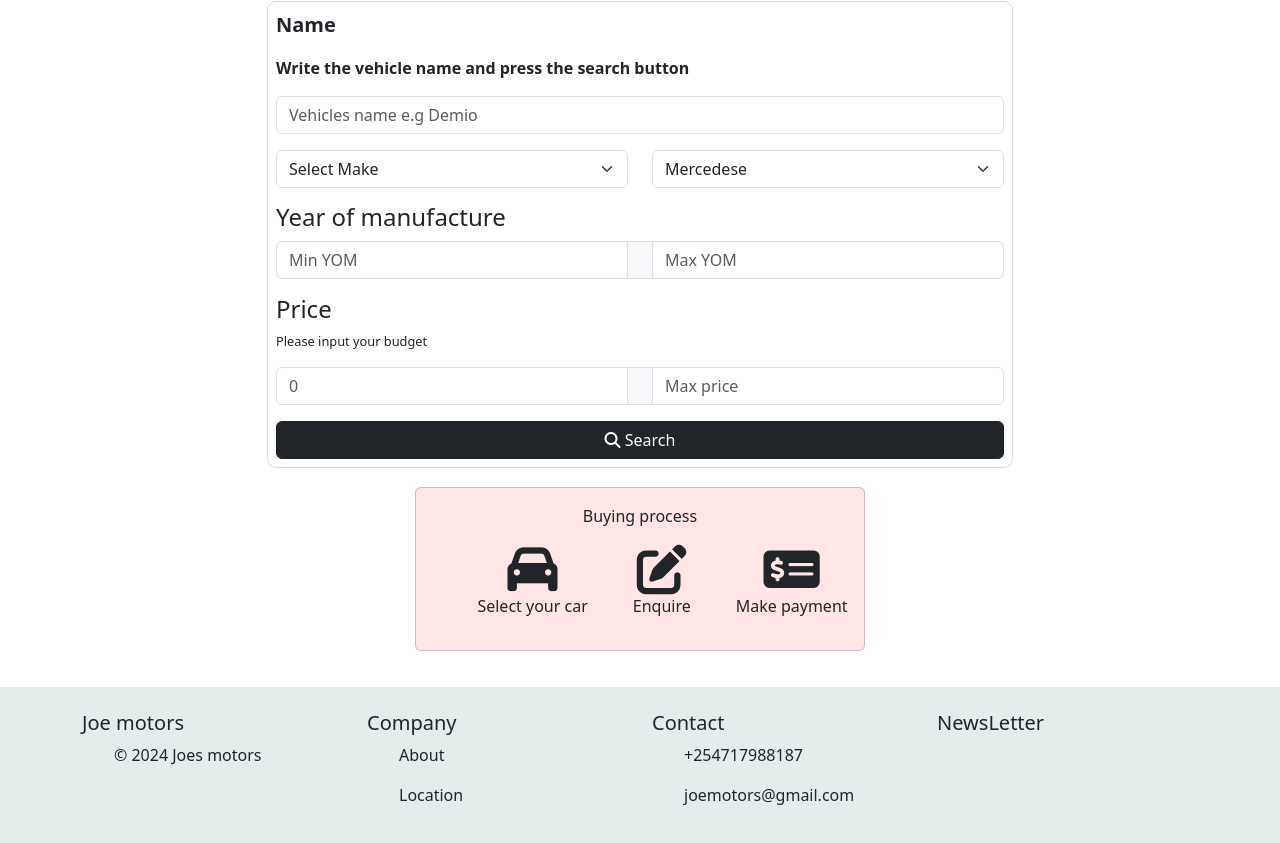
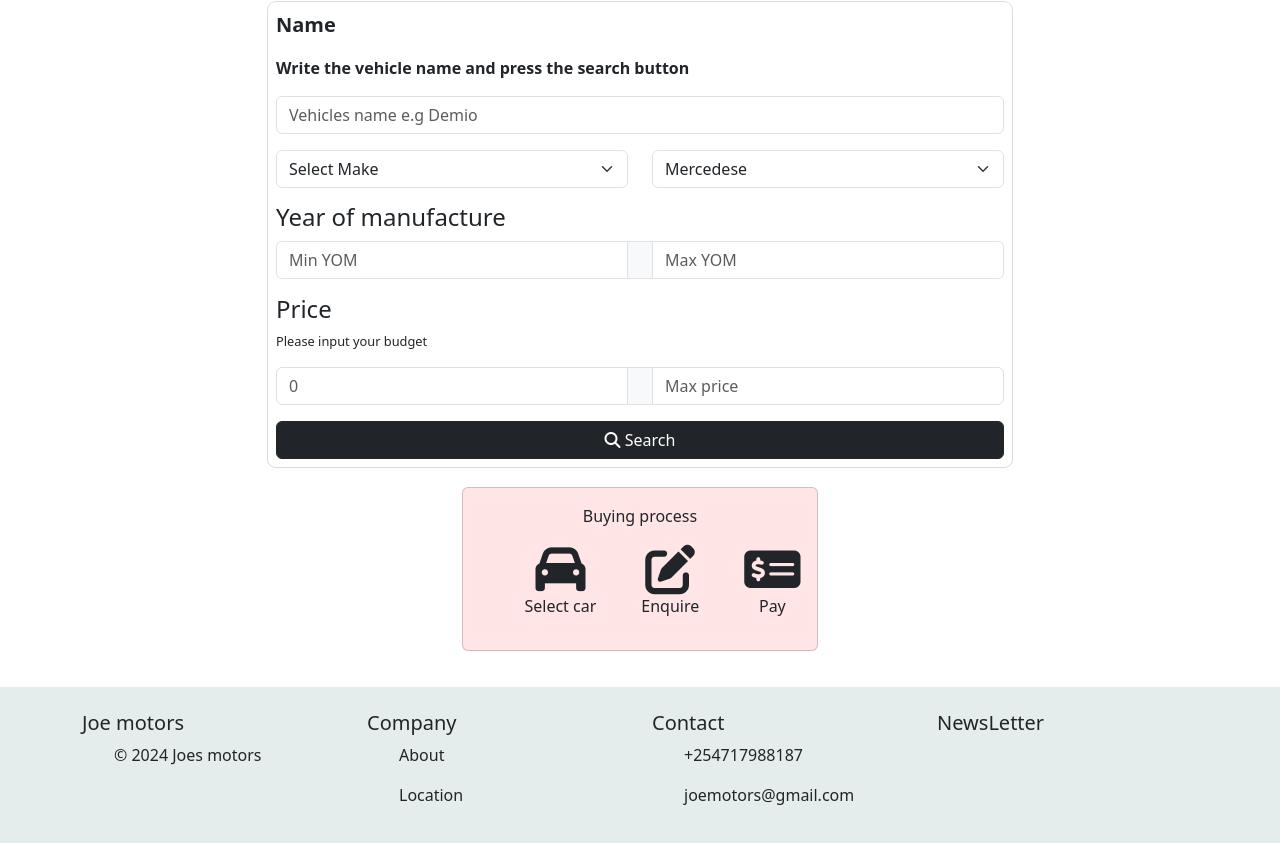
Before and after one commit to Joe-muraguri/Cars-selling-website, a React (Create React App) app: page / in a window 1280 px wide. Shown: the part 761-1604 px from the top of the page. Built offline with nearby package versions, Linux system fonts and the light colour scheme.

Commit message:
search restyle

```diff
--- a/src/containers/Steps.jsx
+++ b/src/containers/Steps.jsx
@@ -10,7 +10,7 @@ export const Steps = () => {
                 <div className="enquire-process">
                   <div className="select-car EP">
                     <i class="fa-solid fa-car"></i>
-                    <p>Select your car</p>
+                    <p>Select car</p>
                   </div>
 
                   <div className="enquire EP">
@@ -20,7 +20,7 @@ export const Steps = () => {
 
                   <div className="pay EP">
                     <i class="fa-solid fa-money-check-dollar"></i>
-                    <p>Make payment</p>
+                    <p>Pay</p>
                   </div>
 
                 </div>
```
